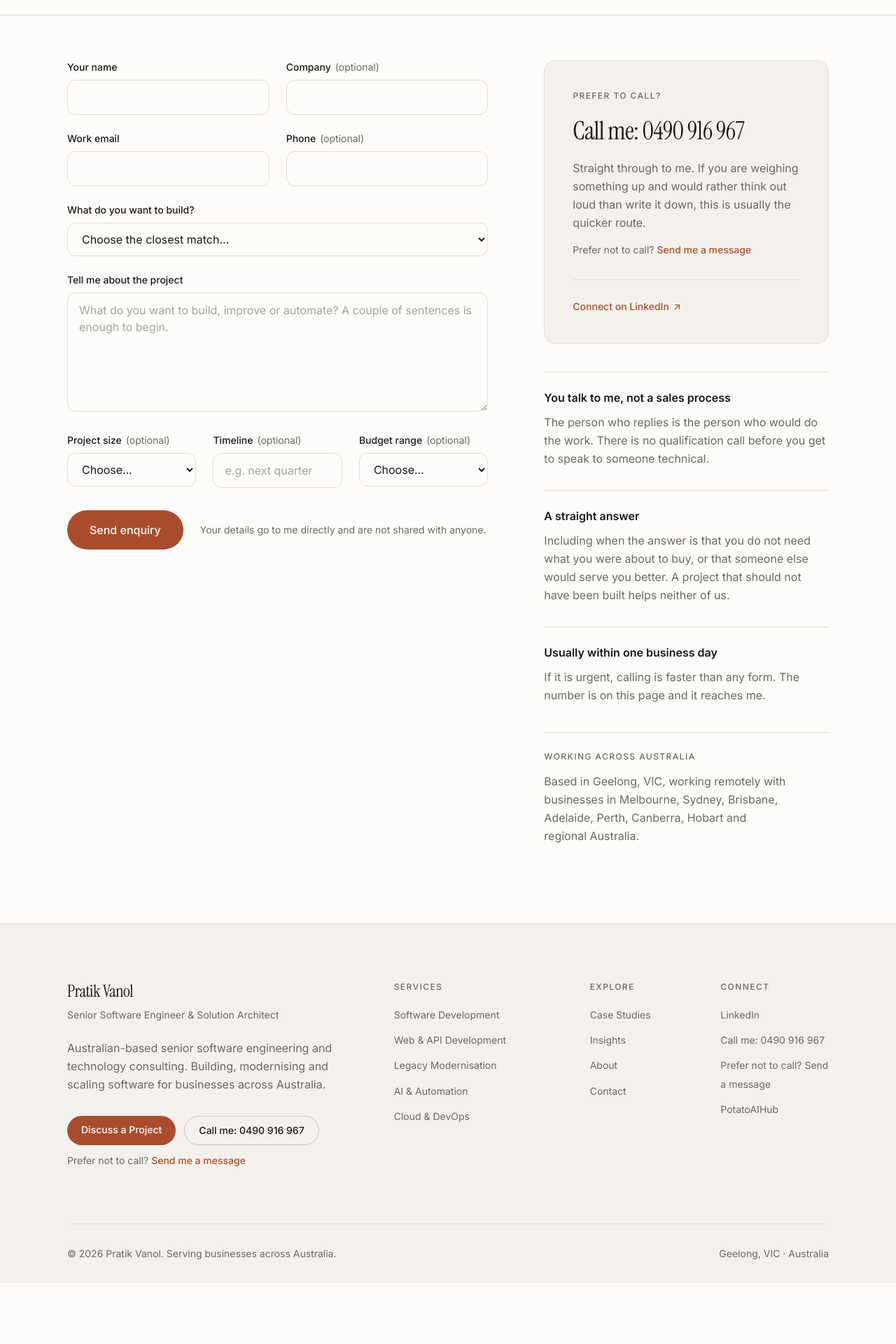
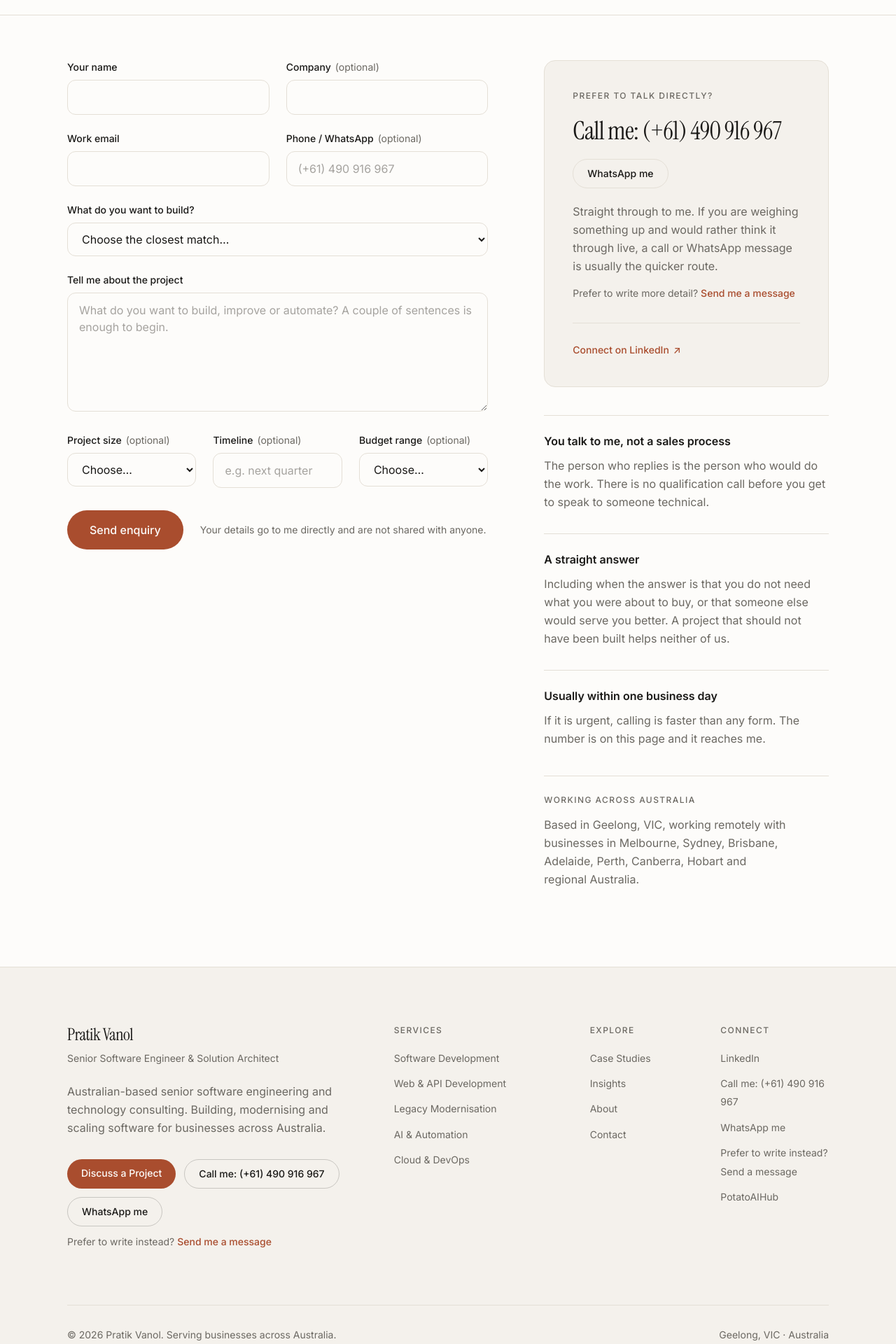
Before and after one commit to pratik16/portfolio, a Next.js app: page /contact in a window 1280 px wide. Shown: the part 480-2400 px from the top of the page at 70% size. Before the commit the page ends 2313 px from the top, so only its background shows below. Built offline with nearby package versions, Linux system fonts and the light colour scheme.

Commit message:
Update contact phone and WhatsApp options

```diff
--- a/app/contact/page.tsx
+++ b/app/contact/page.tsx
@@ -60,20 +60,30 @@ export default function ContactPage() {
             <div className="lg:col-span-5">
               <Reveal delay={80}>
                 <div className="rounded-2xl border border-line bg-surface p-8 sm:p-10">
-                  <p className="eyebrow mb-5">Prefer to call?</p>
+                  <p className="eyebrow mb-5">Prefer to talk directly?</p>
                   <a
                     href={site.phone.href}
                     className="font-display text-3xl transition-colors hover:text-clay sm:text-4xl"
                   >
                     Call me: {site.phone.display}
                   </a>
+                  <div className="mt-5">
+                    <a
+                      href={site.whatsapp.href}
+                      target="_blank"
+                      rel="noopener noreferrer"
+                      className="inline-flex rounded-full border border-line px-5 py-2.5 text-sm font-medium transition-colors hover:border-ink"
+                    >
+                      {site.whatsapp.label}
+                    </a>
+                  </div>
                   <p className="mt-5 leading-relaxed text-muted">
                     Straight through to me. If you are weighing something up and would
-                    rather think out loud than write it down, this is usually the quicker
-                    route.
+                    rather think it through live, a call or WhatsApp message is usually
+                    the quicker route.
                   </p>
                   <p className="mt-4 text-sm text-muted">
-                    Prefer not to call?{" "}
+                    Prefer to write more detail?{" "}
                     <a href="#enquiry-form" className="font-medium text-clay hover:text-ink">
                       Send me a message
                     </a>
--- a/components/cta-band.tsx
+++ b/components/cta-band.tsx
@@ -31,10 +31,13 @@ export function CtaBand({
               <ButtonLink href={site.phone.href} variant="quiet" size="lg" external>
                 Call me: {site.phone.display}
               </ButtonLink>
+              <ButtonLink href={site.whatsapp.href} variant="quiet" size="lg" external>
+                {site.whatsapp.label}
+              </ButtonLink>
             </div>
 
             <p className="mt-4 text-sm text-muted">
-              Prefer not to call?{" "}
+              Prefer to write instead?{" "}
               <Link href="/contact" className="font-medium text-clay hover:text-ink">
                 Send me a message
               </Link>
--- a/components/enquiry-form.tsx
+++ b/components/enquiry-form.tsx
@@ -127,13 +127,14 @@ export function EnquiryForm() {
 
         <div>
           <Label htmlFor="phone" optional>
-            Phone
+            Phone / WhatsApp
           </Label>
           <input
             id="phone"
             name="phone"
             type="tel"
             autoComplete="tel"
+            placeholder="(+61) 490 916 967"
             className={fieldClass}
           />
         </div>
--- a/components/site-footer.tsx
+++ b/components/site-footer.tsx
@@ -32,9 +32,17 @@ export function SiteFooter() {
               >
                 Call me: {site.phone.display}
               </a>
+              <a
+                href={site.whatsapp.href}
+                target="_blank"
+                rel="noopener noreferrer"
+                className="rounded-full border border-ink/20 px-5 py-2.5 text-sm font-medium transition-colors hover:border-ink"
+              >
+                {site.whatsapp.label}
+              </a>
             </div>
             <p className="mt-3 text-sm text-muted">
-              Prefer not to call?{" "}
+              Prefer to write instead?{" "}
               <Link href="/contact" className="font-medium text-clay hover:text-ink">
                 Send me a message
               </Link>
@@ -97,11 +105,21 @@ export function SiteFooter() {
                 </a>
               </li>
               <li>
+                <a
+                  href={site.whatsapp.href}
+                  target="_blank"
+                  rel="noopener noreferrer"
+                  className="text-sm text-muted transition-colors hover:text-ink"
+                >
+                  {site.whatsapp.label}
+                </a>
+              </li>
+              <li>
                 <Link
                   href="/contact"
                   className="text-sm text-muted transition-colors hover:text-ink"
                 >
-                  Prefer not to call? Send a message
+                  Prefer to write instead? Send a message
                 </Link>
               </li>
               <li>
--- a/components/site-header.tsx
+++ b/components/site-header.tsx
@@ -235,8 +235,16 @@ export function SiteHeader() {
             >
               Call me: {site.phone.display}
             </a>
+            <a
+              href={site.whatsapp.href}
+              target="_blank"
+              rel="noopener noreferrer"
+              className="mt-3 flex w-full items-center justify-center rounded-full border border-line px-6 py-4 font-medium"
+            >
+              {site.whatsapp.label}
+            </a>
             <p className="mt-3 text-center text-sm text-muted">
-              Prefer not to call?{" "}
+              Prefer to write instead?{" "}
               <Link href={ctaHref} className="font-medium text-clay hover:text-ink">
                 Send me a message
               </Link>
--- a/lib/data/site.ts
+++ b/lib/data/site.ts
@@ -22,8 +22,13 @@ export const site = {
   },
 
   phone: {
-    display: "0490 916 967",
+    display: "(+61) 490 916 967",
     href: "tel:+61490916967",
+  },
+
+  whatsapp: {
+    label: "WhatsApp me",
+    href: "https://wa.me/61490916967",
   },
 
   linkedin: "https://www.linkedin.com/in/pratikvan/",
```
